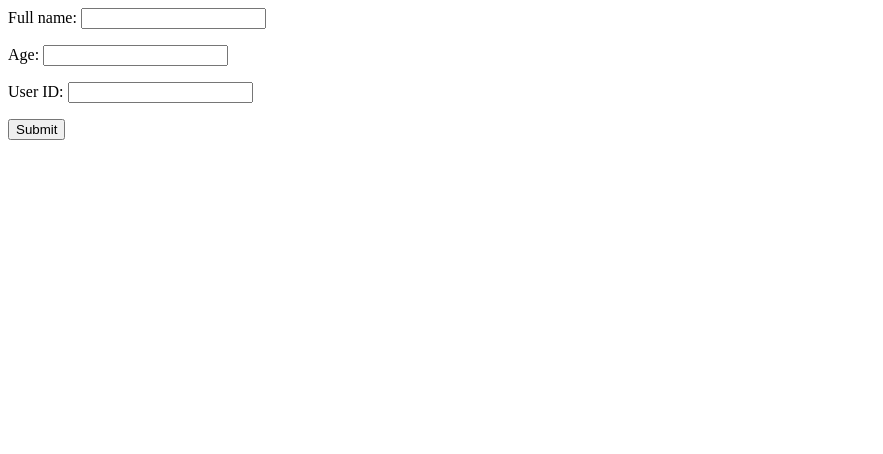
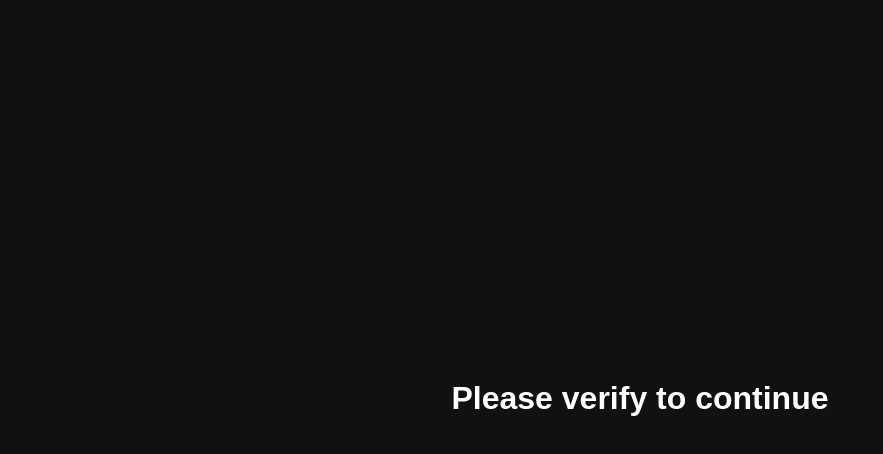
Before and after one commit to bruhimgaming/bruhimgaming.github.io, a plain HTML site: page frontend/index.html in a window 1280 px wide. Shown: the whole page, without its empty margins (0-883 px from the left). Drawn offline with Linux system fonts and the light colour scheme.

Commit message:
Update index.html

```diff
--- a/frontend/index.html
+++ b/frontend/index.html
@@ -1,35 +1,36 @@
-<html>
+<!doctype html>
+<html lang="en">
+<head>
+  <meta charset="utf-8">
+  <title>Nyan website captcha</title>
+  <script src="https://www.google.com/recaptcha/api.js" async defer></script>
+  <style>
+    body {
+      height: 100vh;
+      display: flex;
+      flex-direction: column;
+      justify-content: center;
+      align-items: center;
+      background: #111;
+      color: white;
+      font-family: sans-serif;
+    }
+    .g-recaptcha { margin-top: 20px; }
+  </style>
+</head>
+<body>
+  <h1>Please verify to continue</h1>
 
-<head>
-  <title>Sample CAPTHA page</title>
-</head>
+  <div class="g-recaptcha"
+       data-sitekey="6LeIxAcTAAAAAJcZVRqyHh71UMIEGNQ_MXjiZKhI"
+       data-callback="onCaptchaSuccess">
+  </div>
 
-<body>
-  <script src="https://www.google.com/recaptcha/api.js"></script>
-  <script type="text/javascript">
-    function submitForm(token) {
-      document.getElementById("SampleRegistrationForm").submit();
-
+  <script>
+    function onCaptchaSuccess() {
+      // Redirect once captcha is solved
+      window.location.href = "https://sites.google.com/view/nyancorp/home?read_current=1";
     }
   </script>
-  <form action="http://localhost:3000/users" method="POST" id="SampleRegistrationForm">
-    <p>
-      <label for="first_name">Full name:</label>
-      <input type="text" name="fullname" id="fname">
-    </p>
-    <p>
-      <label for="last_name">Age:</label>
-      <input type="text" name="age" id="age">
-    </p>
-    <p>
-      <label for="last_name">User ID:</label>
-      <input type="text" name="userid" id="userid">
-    </p>
-    <button class="g-recaptcha"
-        data-sitekey="YOUR SITE KEY HERE"
-        data-callback='submitForm'
-        data-action='submit'>Submit</button>
-  </form>
 </body>
-
 </html>
```
